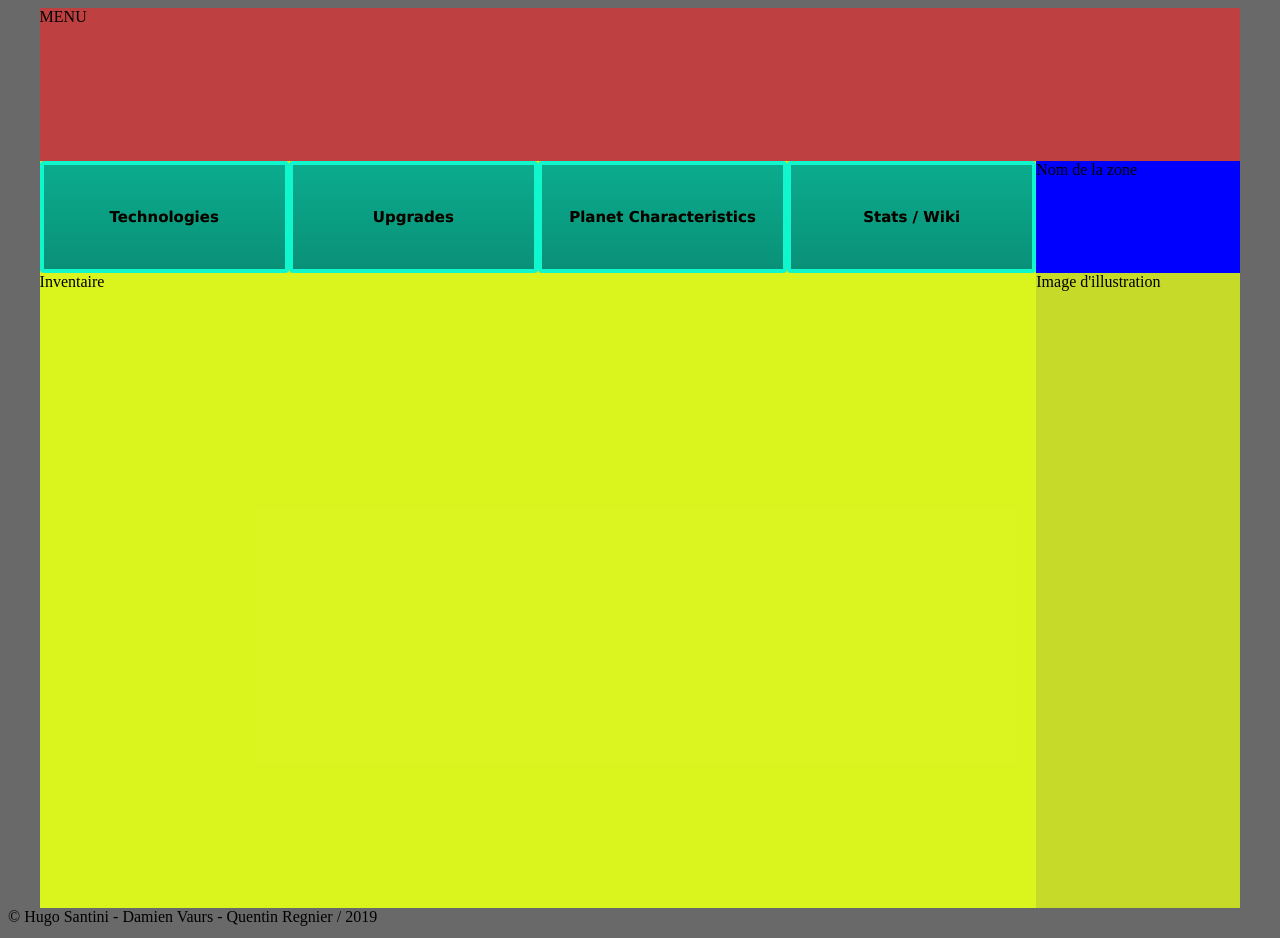
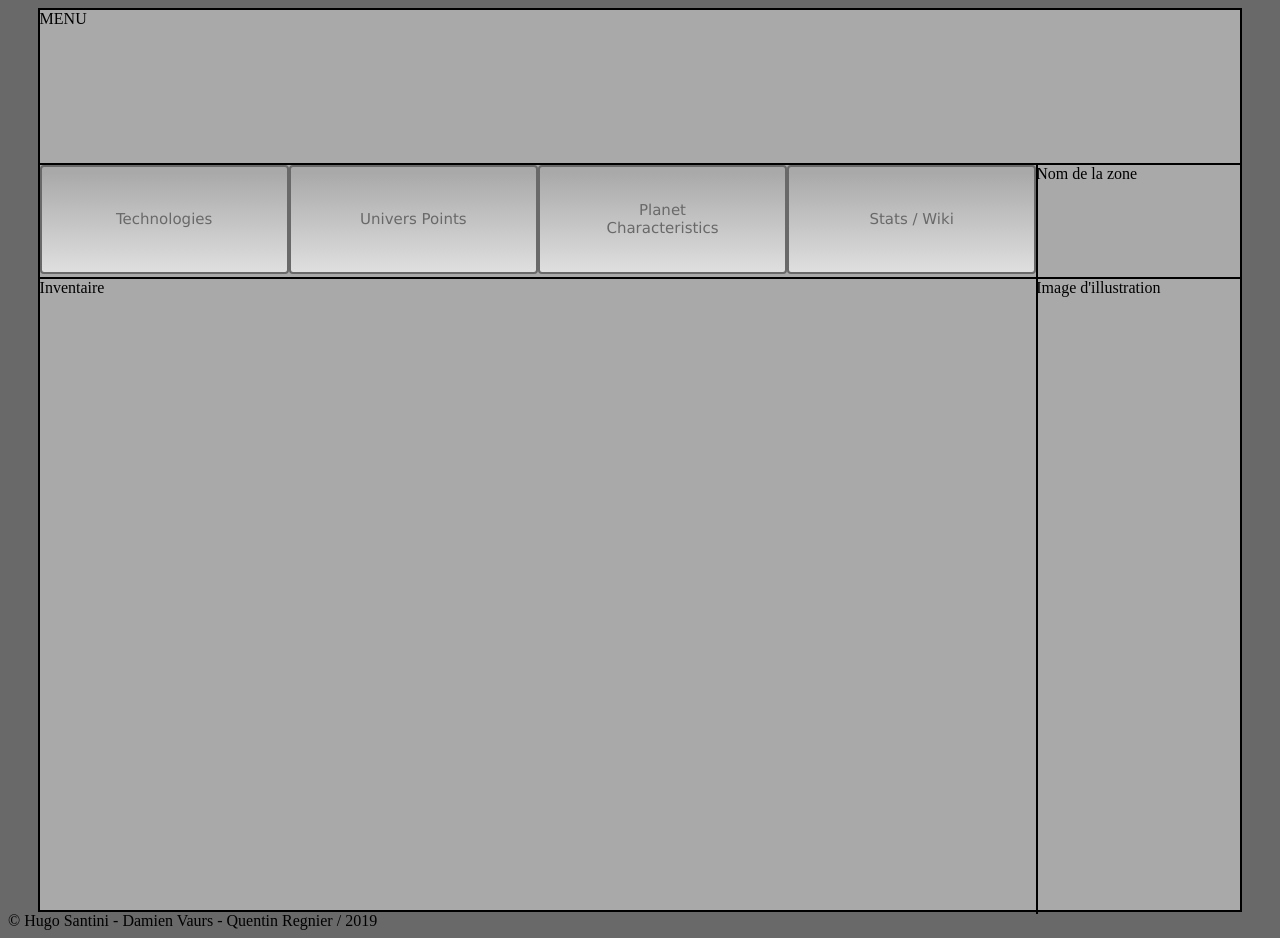
Before and after one commit to KoLamDil/Projet-ISN, a plain HTML site: page index.html in a window 1280 px wide. Drawn offline with Linux system fonts and the light colour scheme.

Commit message:
Add files via upload

```diff
--- a/index.html
+++ b/index.html
@@ -15,7 +15,7 @@
 				<div id="displayBoxG">
 					<div id="displayBoxGHeader">
 						<button>Technologies</button>
-						<button>Upgrades</button>
+						<button>Univers Points</button>
 						<button>Planet Characteristics</button>
 						<button>Stats / Wiki</button>
 					</div>
--- a/style.css
+++ b/style.css
@@ -1,41 +1,43 @@
+body{
+	background-color: dimgray;
+}
 #principal{
-	background-color: hsl(0,50%,50%);
+	background-color: darkgray;
 	height:900px;
 	margin:auto ;
 	width: 95%;
+	border-style: solid;
+	border-width: 2px;
 }
 #menu{
-	background-color: hsl(0,50%,50%);
 	height: 17%;
 	width: 100%;
+	border-bottom : 2px solid black;
+
 }
-
 #displayBox{
-	background-color: hsl(60,100%,50%);
 	height: 83%;
 	width: 100%;
 	display: flex;
 }
-
 #displayBoxG{
-	background-color: hsla(80,50%,50%,0.2);
 	display: table-cell;
 	height: 100%;
 	width: 83%;
 }
 #displayBoxGHeader{
-	background-color: hsla(80,50%,50%,0.2);
 	height: 15%;
 	width: 100%;
 	display: flex;
+	border-bottom: 2px solid black;
+	border-right: 2px solid black;
 }
 #displayBoxGBody{
-	background-color: hsla(100,100%,70%,0.2);
 	height: 85%;
 	width: 100%;
+	border-right: 2px solid black;
 }
 #displayBoxD{
-	background-color: hsla(80,50%,50%,0.2);
 	display: table-cell;
 	height: 100%;
 	width: 17%;
@@ -43,30 +45,59 @@
 }
 
 #displayBoxDHeader{
-	background-color: hsl(240,100%,50%);
 	height: 15%;
 	width: 100%;
+	border-bottom: 2px solid black;
 }
 
 #displayBoxDBody{
-	background-color: hsla(200,50%,40%,0.2);
 	height: 85%;
 	width: 100%;
 }
-
-#imageRessource{
-	background-color: hsl(260,100%,50%);
-	display: table-footer-group;
+button {
+	-moz-box-shadow:inset 0px 0px 0px 0px #ffffff;
+	-webkit-box-shadow:inset 0px 0px 0px 0px #ffffff;
+	box-shadow:inset 0px 0px 0px 0px #ffffff;
+	background:-webkit-gradient(linear, left top, left bottom, color-stop(0.05, #a9a9a9), color-stop(1, #dfdfdf));
+	background:-moz-linear-gradient(top, #a9a9a9 5%, #dfdfdf 100%);
+	background:-webkit-linear-gradient(top, #a9a9a9 5%, #dfdfdf 100%);
+	background:-o-linear-gradient(top, #a9a9a9 5%, #dfdfdf 100%);
+	background:-ms-linear-gradient(top, #a9a9a9 5%, #dfdfdf 100%);
+	background:linear-gradient(to bottom, #a9a9a9 5%, #dfdfdf 100%);
+	filter:progid:DXImageTransform.Microsoft.gradient(startColorstr='#a9a9a9', endColorstr='#dfdfdf',GradientType=0);
+	background-color:#a9a9a9;
+	-moz-border-radius:4px;
+	-webkit-border-radius:4px;
+	border-radius:4px;
+	border:2px solid #696969;
+	display:inline-block;
+	cursor:pointer;
+	color:#696969;
+	font-family:Verdana;
+	font-size:15px;
+    width: 25%;
+    height: 97%;
+    display: table-cell;
+	padding:26px 46px;
+	text-decoration:none;
+	text-shadow:0px 1px 50px #ffffff;
+}
+button:hover {
+	background:-webkit-gradient(linear, left top, left bottom, color-stop(0.05, #dfdfdf), color-stop(1, #a9a9a9));
+	background:-moz-linear-gradient(top, #dfdfdf 5%, #a9a9a9 100%);
+	background:-webkit-linear-gradient(top, #dfdfdf 5%, #a9a9a9 100%);
+	background:-o-linear-gradient(top, #dfdfdf 5%, #a9a9a9 100%);
+	background:-ms-linear-gradient(top, #dfdfdf 5%, #a9a9a9 100%);
+	background:linear-gradient(to bottom, #dfdfdf 5%, #a9a9a9 100%);
+	filter:progid:DXImageTransform.Microsoft.gradient(startColorstr='#dfdfdf', endColorstr='#a9a9a9',GradientType=0);
+	background-color:#dfdfdf;
+}
+button:active {
+	position:relative;
+	top:1px;
 }
 
-body {
-    background-color: dimgray;
-}
-p {
-    white-space :normal;
-}
-
-button{
+/*button{
 	-moz-box-shadow:inset 0px 0px 0px 0px #3dc21b;
 	-webkit-box-shadow:inset 0px 0px 0px 0px #3dc21b;
 	box-shadow:inset 0px 0px 0px 0px #3dc21b;
@@ -108,4 +139,23 @@ button:hover {
 button:active {
 	position:relative;
 	top:1px;
+}/* Hexagones */
+
+#woodHexagon {
+
 }
+#stoneHexagon {
+
+}
+#ironHexagon {
+
+}
+#carboneHexagon {
+
+}
+#petroleumHexagon {
+
+}
+#ironHexagon {
+
+}
```
Lines whose indentation alone changed are shown as unchanged.
